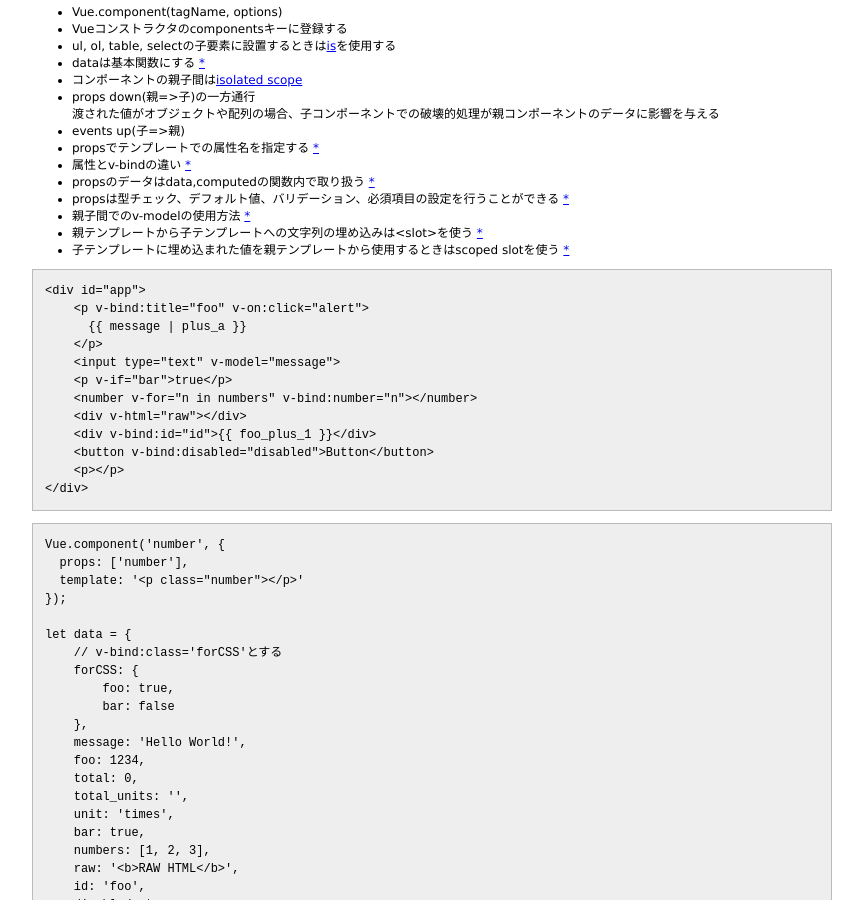
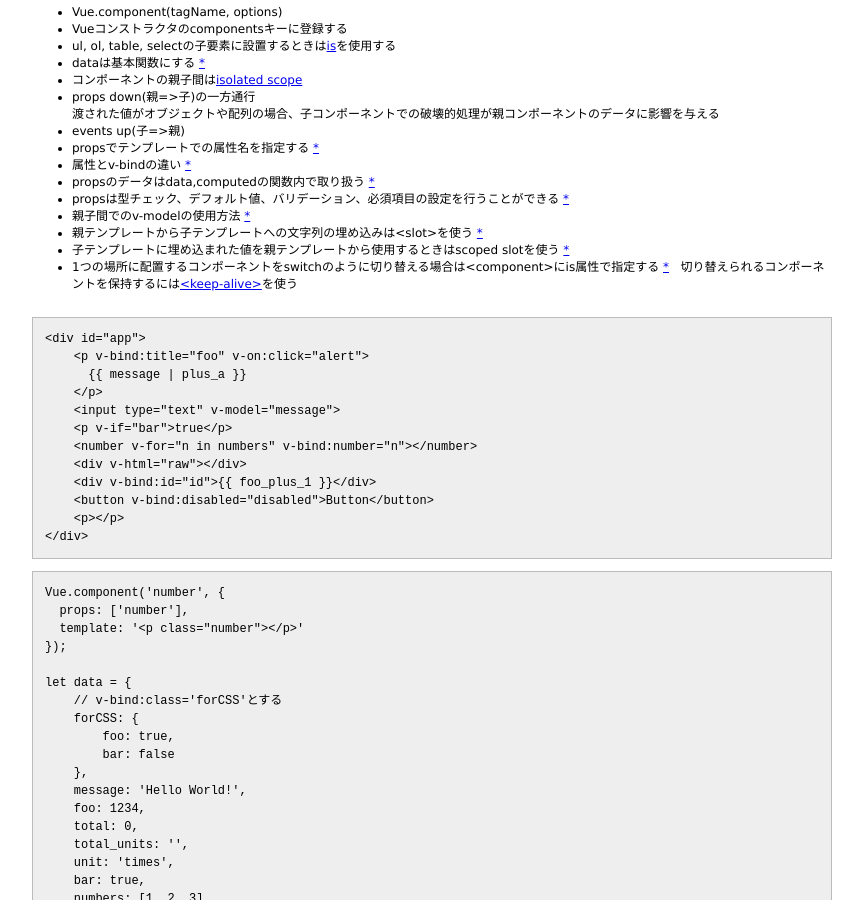
Before and after one commit to 38elements/38elements.github.com, a Jekyll site: the page built from _posts/2016-12-20-vuejs.md, in a window 1280 px wide and 900 px high, scrolled down 1147 px. Shown: the whole window, without its empty margins (208-1071 px from the left). Built offline with Jekyll 4.4.1, drawn with Linux system fonts in a browser that asks for light colours.

Commit message:
Update 2016-12-20-vuejs.md

````diff
--- a/_posts/2016-12-20-vuejs.md
+++ b/_posts/2016-12-20-vuejs.md
@@ -85,6 +85,8 @@ v-onやv-modelに`.prevent`をつけるとevent.preventDefault()が自動実行
 * 親子間でのv-modelの使用方法 [\*](https://vuejs.org/v2/guide/components.html#Form-Input-Components-using-Custom-Events)
 * 親テンプレートから子テンプレートへの文字列の埋め込みは&lt;slot&gt;を使う [\*](https://vuejs.org/v2/guide/components.html#Compilation-Scope)
 * 子テンプレートに埋め込まれた値を親テンプレートから使用するときはscoped slotを使う [\*](https://vuejs.org/v2/guide/components.html#Scoped-Slots)
+* 1つの場所に配置するコンポーネントをswitchのように切り替える場合は&lt;component&gt;にis属性で指定する [\*](https://vuejs.org/v2/guide/components.html#Dynamic-Components)
+切り替えられるコンポーネントを保持するには[&lt;keep-alive&gt;](https://vuejs.org/v2/guide/components.html#keep-alive)を使う
 <br>
 
 ```
````
